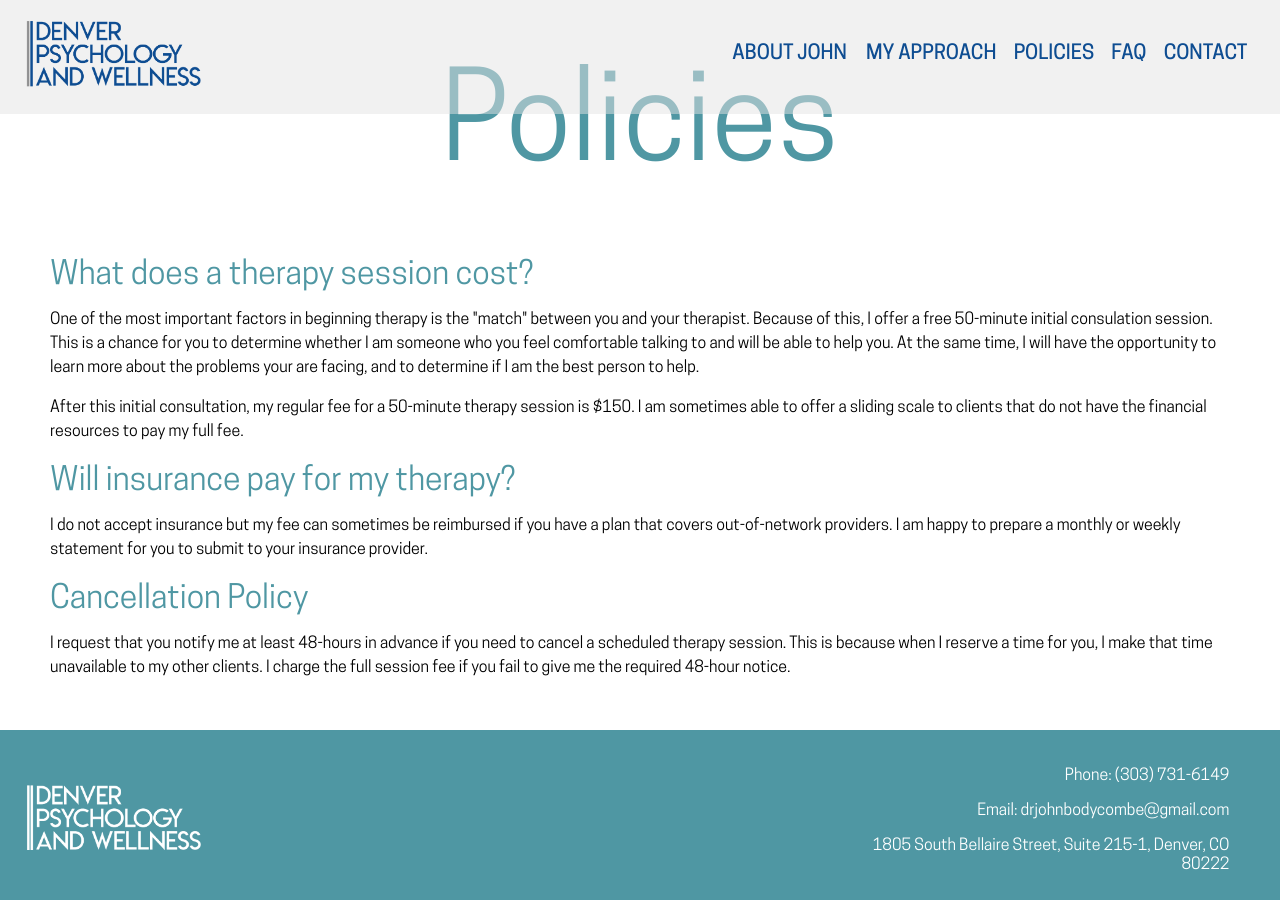
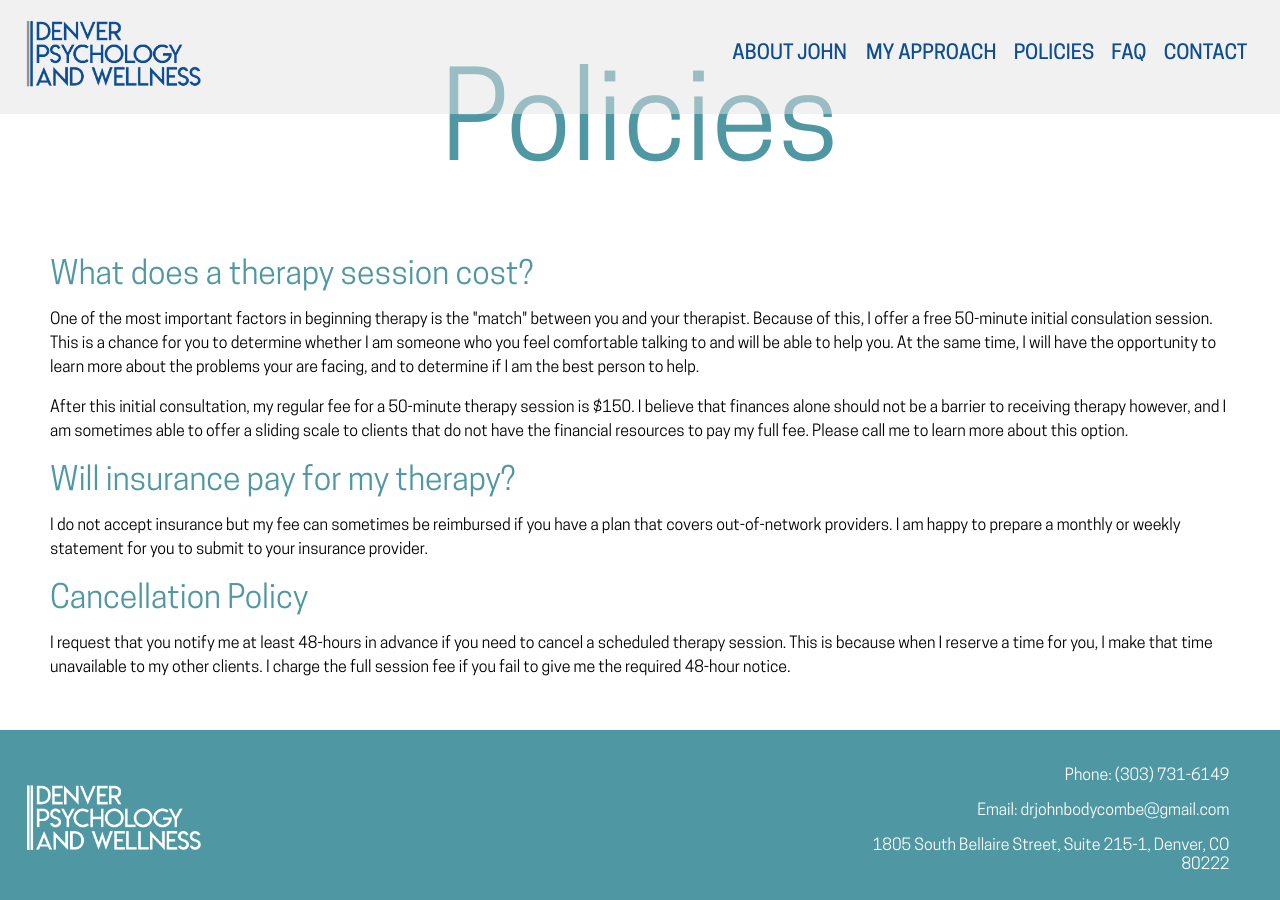
Before and after one commit to prodmage/denverpsychologyandwellness.com, a Jekyll site: the page built from policies/index.html, in a window 1280 px wide and 900 px high, scrolled down 245 px. Built offline with Jekyll 4.4.1, drawn with Linux system fonts in a browser that asks for light colours; nearby versions of some CDN libraries.

Commit message:
Updated fee information and contact information

```diff
--- a/contact/index.html
+++ b/contact/index.html
@@ -7,7 +7,7 @@ banner_url: images/green-mountains-banner.jpg
 	<h2>Contact John</h2>
 </div>
 <section class="contact-content">
-	<p>You can reach Dr. Bodycombe at {{ site.phone_number }} .</p>
+	<p>Call me at {{ site.phone_number }}  to learn more about working with me and to schedule your initial consultation. I am usually able to schedule our first meeting within a week.</p>
 	<p>Denver Psychology and Wellness' office is located at:</p>
 	<p><strong>{{ site.address }}</strong></p>
 
--- a/policies/index.html
+++ b/policies/index.html
@@ -11,7 +11,7 @@ banner_url: images/night-sky.jpg
 	<h4>What does a therapy session cost?</h4>
 	<p>One of the most important factors in beginning therapy is the "match" between you and your therapist.  Because of this, I offer a free 50-minute initial consulation session.  This is a chance for you to determine whether I am someone who you feel comfortable talking to and will be able to help you.  At the same time, I will have the opportunity to learn more about the problems your are facing, and to determine if I am the best person to help.</p>
 
-	<p>After this initial consultation, my regular fee for a 50-minute therapy session is $150. I am sometimes able to offer a sliding scale to clients that do not have the financial resources to pay my full fee.</p>
+	<p>After this initial consultation, my regular fee for a 50-minute therapy session is $150. I believe that finances alone should not be a barrier to receiving therapy however, and I am sometimes able to offer a sliding scale to clients that do not have the financial resources to pay my full fee. Please call me to learn more about this option.</p>
 
 	<h4>Will insurance pay for my therapy?</h4>
 	<p>I do not accept insurance but my fee can sometimes be reimbursed if you have a plan that covers out-of-network providers.  I am happy to prepare a monthly or weekly statement for you to submit to your insurance provider.</p>
```
